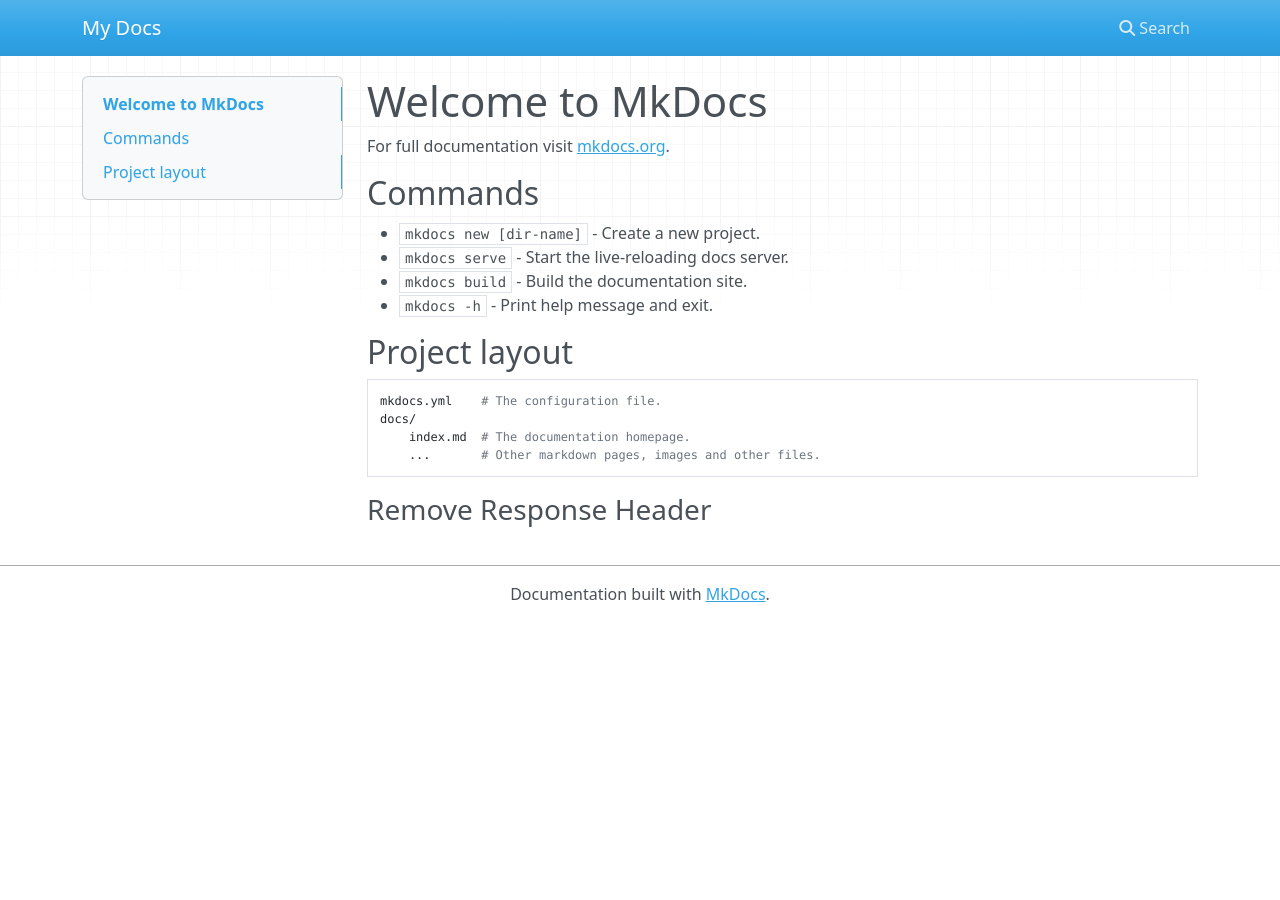
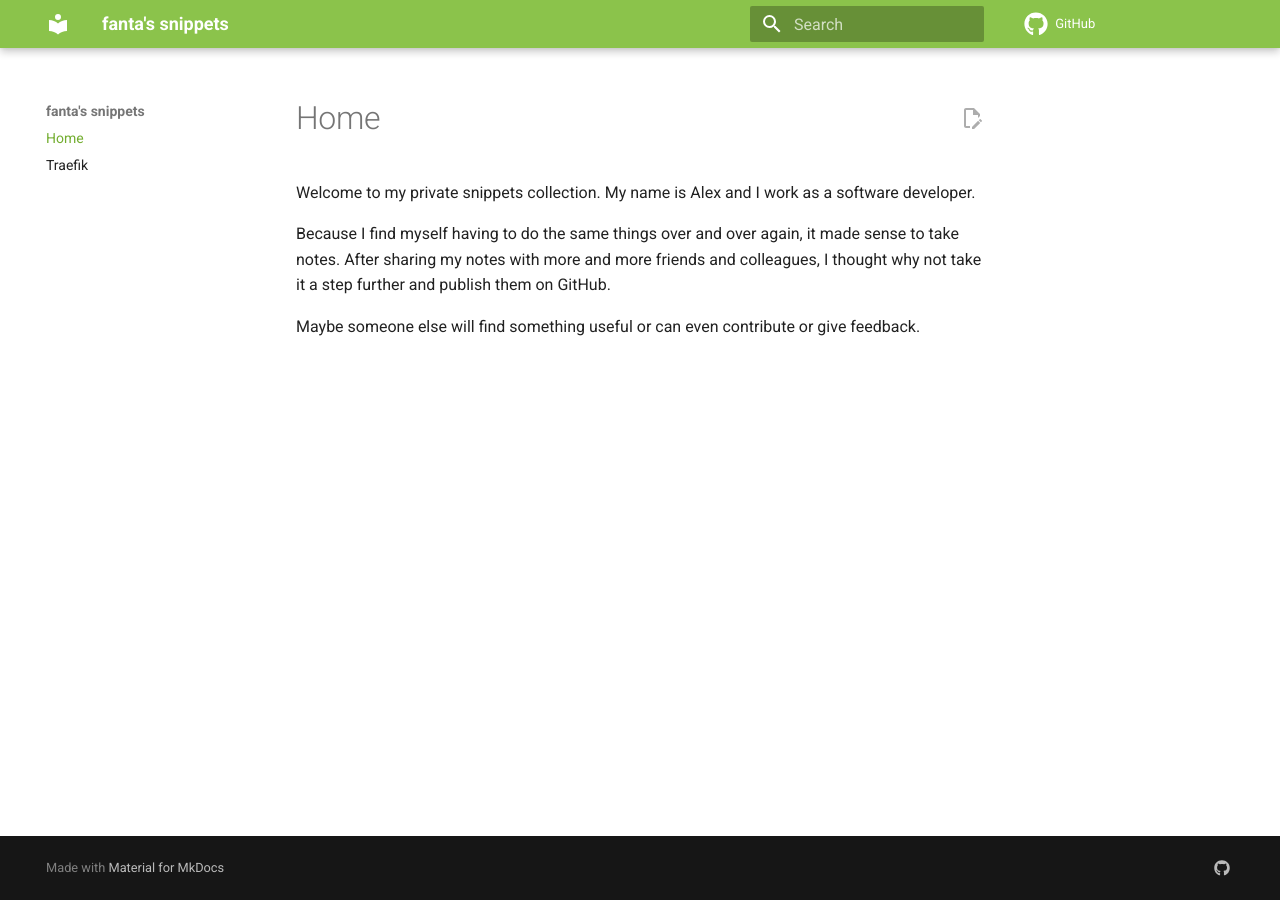
Before and after one commit to spezifanta/snippets, an MkDocs documentation site: the page built from docs/index.md, in a window 1280 px wide. Built offline with MkDocs 1.6.1 and Material for MkDocs 9.7.7, drawn with Linux system fonts in a browser that asks for light colours; nearby versions of some CDN libraries; comment, search, counter and statistics services are not loaded.

Commit message:
traefik updates

```diff
--- a/docs/index.md
+++ b/docs/index.md
@@ -1,20 +1,9 @@
-# Welcome to MkDocs
 
-For full documentation visit [mkdocs.org](https://www.mkdocs.org).
+# Home
 
-## Commands
+Welcome to my private snippets collection. My name is Alex and I work as a software developer.
 
-* `mkdocs new [dir-name]` - Create a new project.
-* `mkdocs serve` - Start the live-reloading docs server.
-* `mkdocs build` - Build the documentation site.
-* `mkdocs -h` - Print help message and exit.
+Because I find myself having to do the same things over and over again, it made sense to take notes.
+After sharing my notes with more and more friends and colleagues, I thought why not take it a step further and publish them on GitHub.
 
-## Project layout
-
-    mkdocs.yml    # The configuration file.
-    docs/
-        index.md  # The documentation homepage.
-        ...       # Other markdown pages, images and other files.
-
-
-### Remove Response Header
+Maybe someone else will find something useful or can even contribute or give feedback.
--- a/mkdocs.yml
+++ b/mkdocs.yml
@@ -1 +1,28 @@
-site_name: My Docs
+site_name: fanta's snippets
+site_url: https://spezifanta.github.io/snippets
+repo_url: https://github.com/spezifanta/snippets
+edit_uri: blob/main/docs/
+
+nav:
+ - Home: index.md
+ - Traefik: traefik.md
+theme:
+  name: material
+  language: en
+  palette:
+    primary: light green
+  icon:
+    repo: fontawesome/brands/github
+  features:
+    - content.action.edit
+    - content.code.copy
+
+markdown_extensions:
+  - admonition
+
+extra:
+  homepage: https://spezifanta.github.io/snippets
+  social:
+    - icon: fontawesome/brands/github
+      link: https://github.com/spezifanta/snippets
+      name: fanta's snippets on GitHub.com
```
Also changed, not shown: docs/traefik.md (added, +59 -0 lines), 1 other file.
